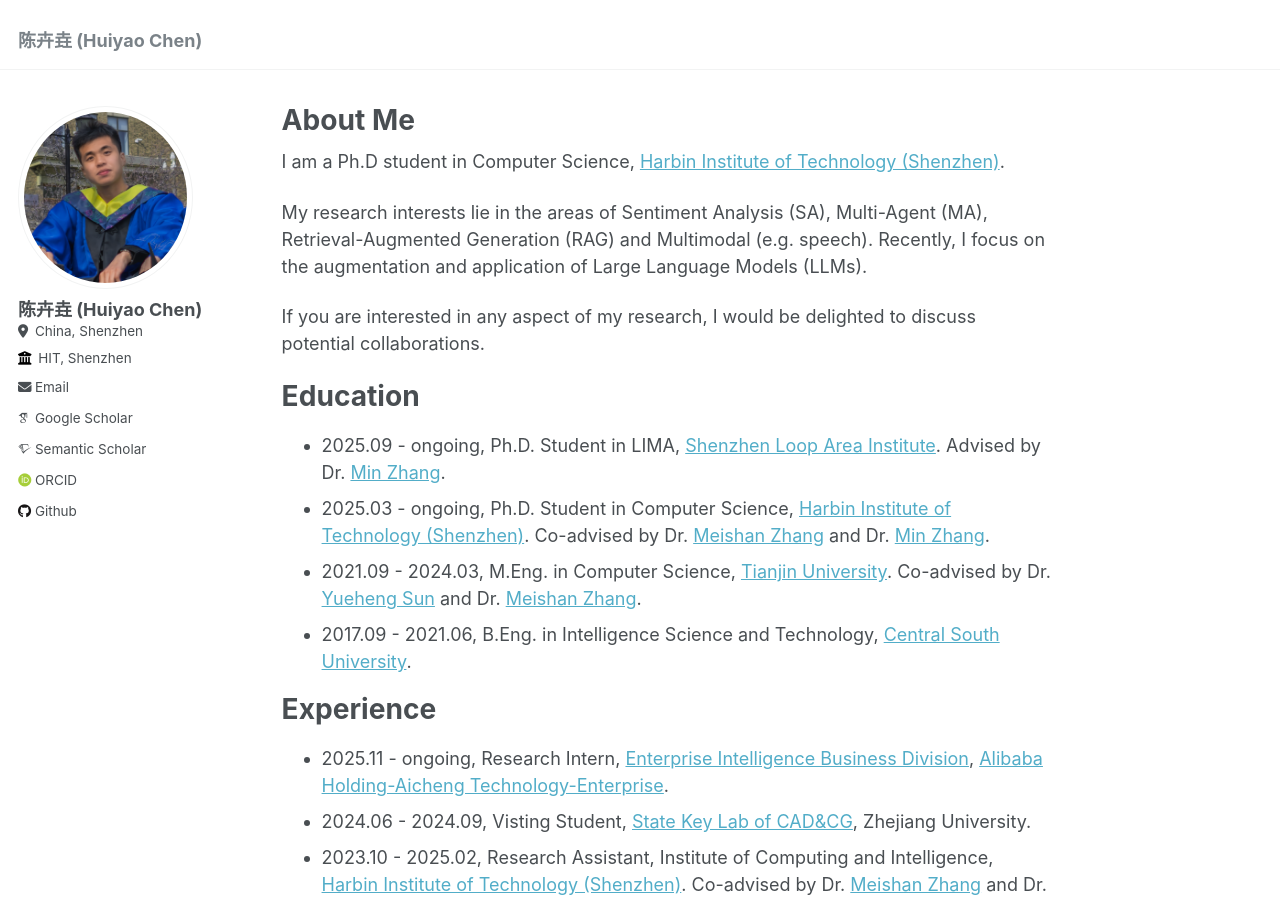
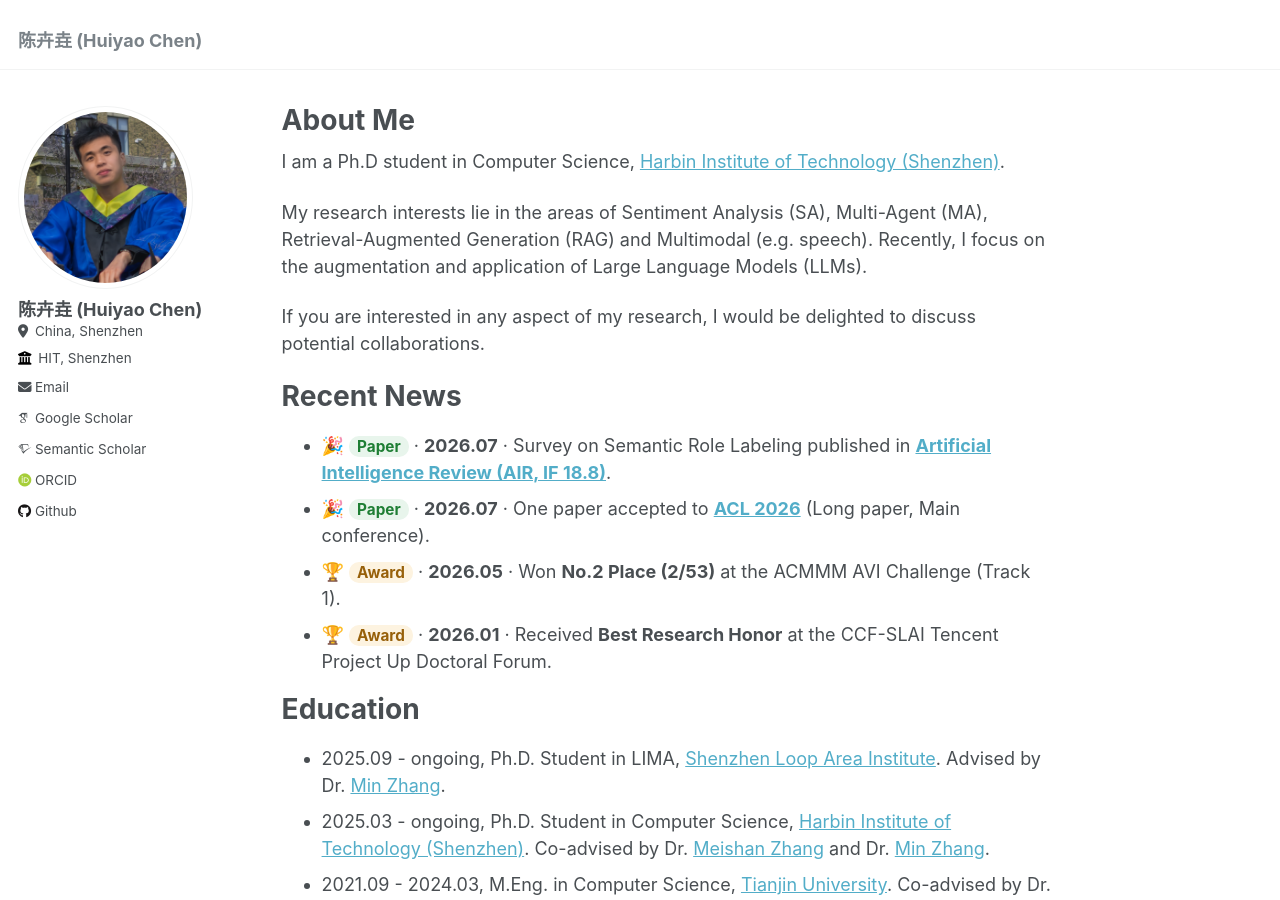
Before and after one commit to DreamH1gh/DreamH1gh.github.io, a Jekyll site: the page built from _pages/about.md, in a window 1280 px wide and 900 px high. Built offline with Jekyll 4.4.1, drawn with Linux system fonts in a browser that asks for light colours; some web fonts are replaced; some of the changed text lies outside the part shown.

Commit message:
主页更新

```diff
--- a/_pages/about.md
+++ b/_pages/about.md
@@ -14,6 +14,13 @@ I am a Ph.D student in Computer Science, [Harbin Institute of Technology (Shenzh
 My research interests lie in the areas of Sentiment Analysis (SA), Multi-Agent (MA), Retrieval-Augmented Generation (RAG) and Multimodal (e.g. speech). Recently, I focus on the augmentation and application of Large Language Models (LLMs).
 
 If you are interested in any aspect of my research, I would be delighted to discuss potential collaborations.
+
+Recent News
+======
++ 🎉 <span style="color:#1e7e34; background-color:#e8f5ec; padding:1px 8px; border-radius:10px; font-size:0.85em">**Paper**</span> · **2026.07** · Survey on Semantic Role Labeling published in **[Artificial Intelligence Review (AIR, IF 18.8)](#paper-air2026)**.
++ 🎉 <span style="color:#1e7e34; background-color:#e8f5ec; padding:1px 8px; border-radius:10px; font-size:0.85em">**Paper**</span> · **2026.07** · One paper accepted to **[ACL 2026](#paper-acl2026)** (Long paper, Main conference).
++ 🏆 <span style="color:#97600a; background-color:#fdf3e0; padding:1px 8px; border-radius:10px; font-size:0.85em">**Award**</span> · **2026.05** · Won **No.2 Place (2/53)** at the ACMMM AVI Challenge (Track 1).
++ 🏆 <span style="color:#97600a; background-color:#fdf3e0; padding:1px 8px; border-radius:10px; font-size:0.85em">**Award**</span> · **2026.01** · Received **Best Research Honor** at the CCF-SLAI Tencent Project Up Doctoral Forum.
 
 Education
 ======
@@ -33,6 +40,7 @@ Experience
 Open Source Projects
 ======
 1. **Scholar Citation Monitor** ![alt text](icon16.png) - A Chrome extension for automated Google Scholar citation tracking. Monitor multiple researchers' citation counts in the background without opening tabs, featuring real-time updates, multi-domain support, and lightweight design. Helps researchers focus on actual work rather than compulsive metrics checking. [[Github]](https://github.com/DreamH1gh/Scholar-Citation-Monitor) [[Chrome Web Store]](https://chromewebstore.google.com/detail/scholar-citation-monitor/hcmmccenfdomniepffcngceogeaajigc)
+   [![GitHub Stars](https://img.shields.io/github/stars/DreamH1gh/Scholar-Citation-Monitor?style=social)](https://github.com/DreamH1gh/Scholar-Citation-Monitor) [![Chrome Users](https://img.shields.io/chrome-web-store/users/hcmmccenfdomniepffcngceogeaajigc?label=Chrome%20Users&logo=googlechrome&logoColor=white)](https://chromewebstore.google.com/detail/scholar-citation-monitor/hcmmccenfdomniepffcngceogeaajigc)
 
 Selected Publications
 ======
@@ -60,7 +68,7 @@ Available at SSRN, 2026. [[cite]](https://scholar.googleusercontent.com/scholar.
 
 **Conference Papers**
 
-1. [Beyond Chunking: Discourse-Aware Hierarchical Retrieval for Long Document Question Answering](https://aclanthology.org/2026.acl-long.829.pdf).
+1. <a id="paper-acl2026"></a>[Beyond Chunking: Discourse-Aware Hierarchical Retrieval for Long Document Question Answering](https://aclanthology.org/2026.acl-long.829.pdf).
 <br/>
 **Huiyao Chen**, Yi Yang, Yinghui Li, Meishan Zhang, Baotian Hu, Min Zhang.
 <br/>
@@ -92,7 +100,7 @@ Bonian Jia\*, **Huiyao Chen**\*, Yueheng Sun, Meishan Zhang, Min Zhang.
 In 25th Interspeech Conference (**INTERSPEECH**), 2024. [[code]](https://github.com/3cqscbr26/LLM-MOEI) [[cite]](https://www.isca-archive.org/interspeech_2024/jia24_interspeech.html#)
 
 **Journal Articles**
-1. [A Comprehensive Survey of Semantic Role Labeling in the Era of Pretrained Language Models](https://link.springer.com/article/10.1007/s10462-026-11623-5).
+1. <a id="paper-air2026"></a>[A Comprehensive Survey of Semantic Role Labeling in the Era of Pretrained Language Models](https://link.springer.com/article/10.1007/s10462-026-11623-5).
 <br/>
 **Huiyao Chen**, Meishan Zhang, Jing Li, Lilja Øvrelid, Jan Hajič, Hao Fei, Min Zhang.
 <br/>
@@ -119,7 +127,7 @@ In IEEE/ACM Transactions on Audio, Speech, and Language Processing (**TASLP**),
 Service
 ======
 **Program Committee / Reviewer**
-+ ~~NeurIPS2026~~, NLPCC2025, ICME2025/2026, EACL 2024/2026, ACL 2023/2025, EMNLP 2023 (external)
++ ~~NeurIPS2026~~, NLPCC2025/2026, ICME2025/2026, EACL 2024/2026, ACL 2023/2025, EMNLP 2023 (external)
 + ACM Computing Surveys (CSUR), TASLP, TALLIP, Neurocomputing, ESWA, EAAI
 + ACL ARR
 
```
